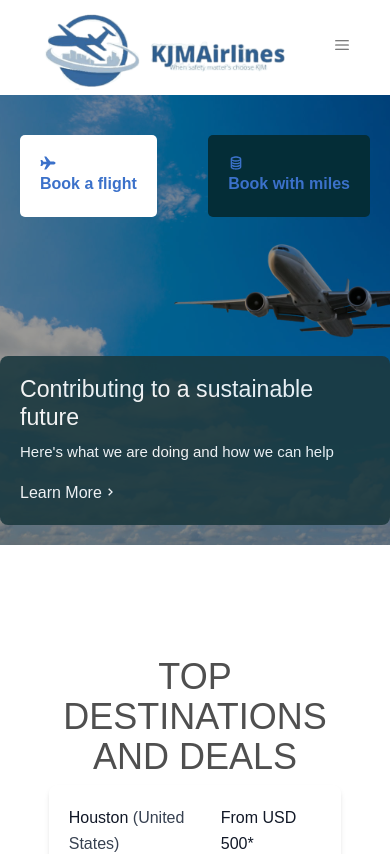
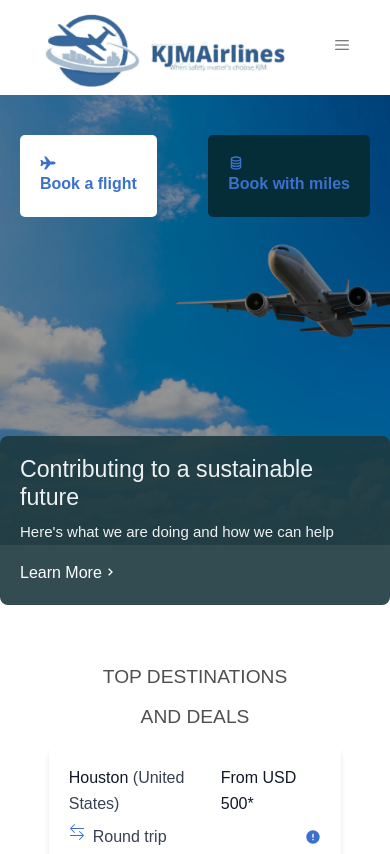
Before and after one commit to kobiowuquadri/KJMAirline, a React (Create React App) app in the folder client/: page / in a window 390 px wide. Shown: the top 854 px of the page. Built offline with nearby package versions, Linux system fonts and the light colour scheme.

Commit message:
modify homepage

```diff
--- a/client/src/Pages/Home/Home.jsx
+++ b/client/src/Pages/Home/Home.jsx
@@ -149,7 +149,7 @@ function Home () {
           </div>
 
           <div className='tw-SHAKIROH tw-w-3/4 tw-mx-auto'>
-            <h2 className='tw-mt-16 tw-text-4xl pt-5 tw-xs:text-red text-center'>
+            <h2 className='tw-mt-16 tw-text-4xl pt-5 text-center'>
             TOP DESTINATIONS AND DEALS
             </h2>
 
--- a/client/src/Pages/Home/Home.scss
+++ b/client/src/Pages/Home/Home.scss
@@ -92,4 +92,12 @@
         justify-content: space-between;
     }
 
+    #tripfuture {
+        bottom: -60px;
+    }
+
+    .tw-SHAKIROH > h2 {
+        font-size: 1.2rem;
+    }
+
 }
```
